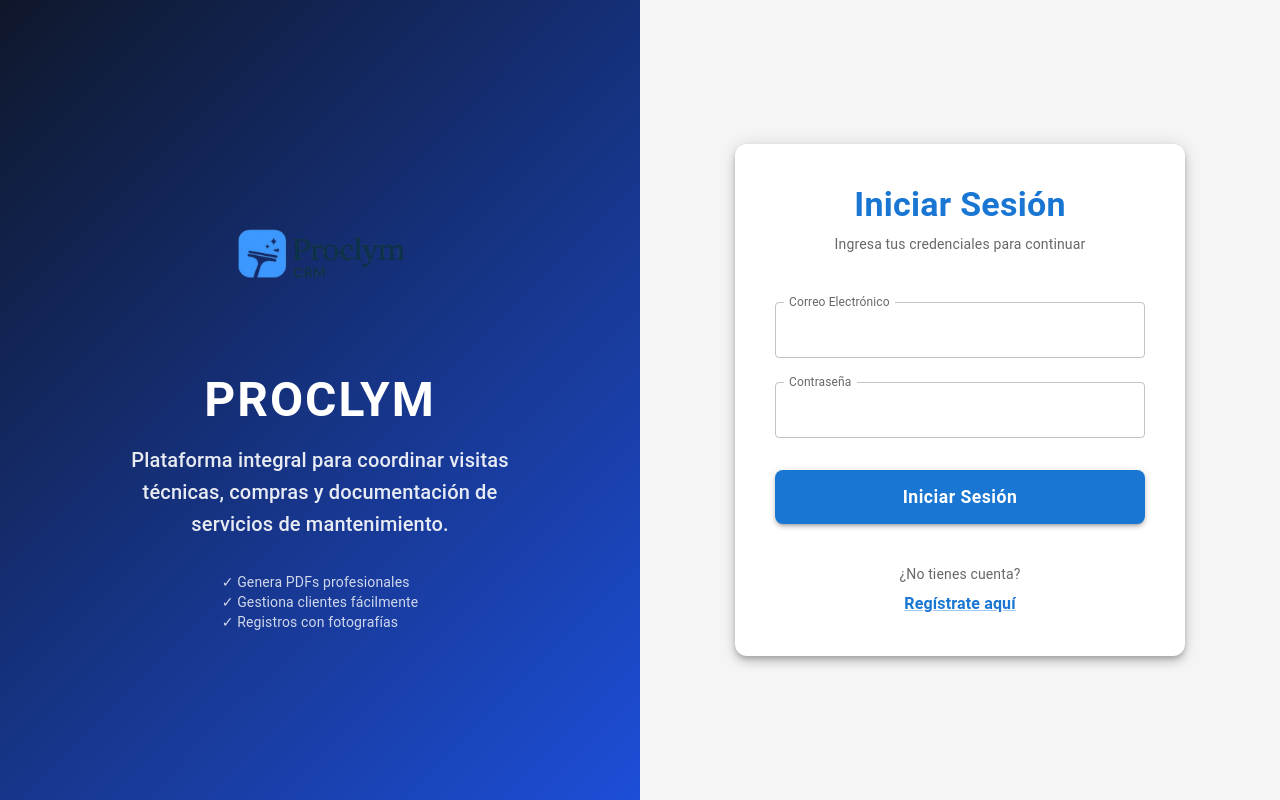
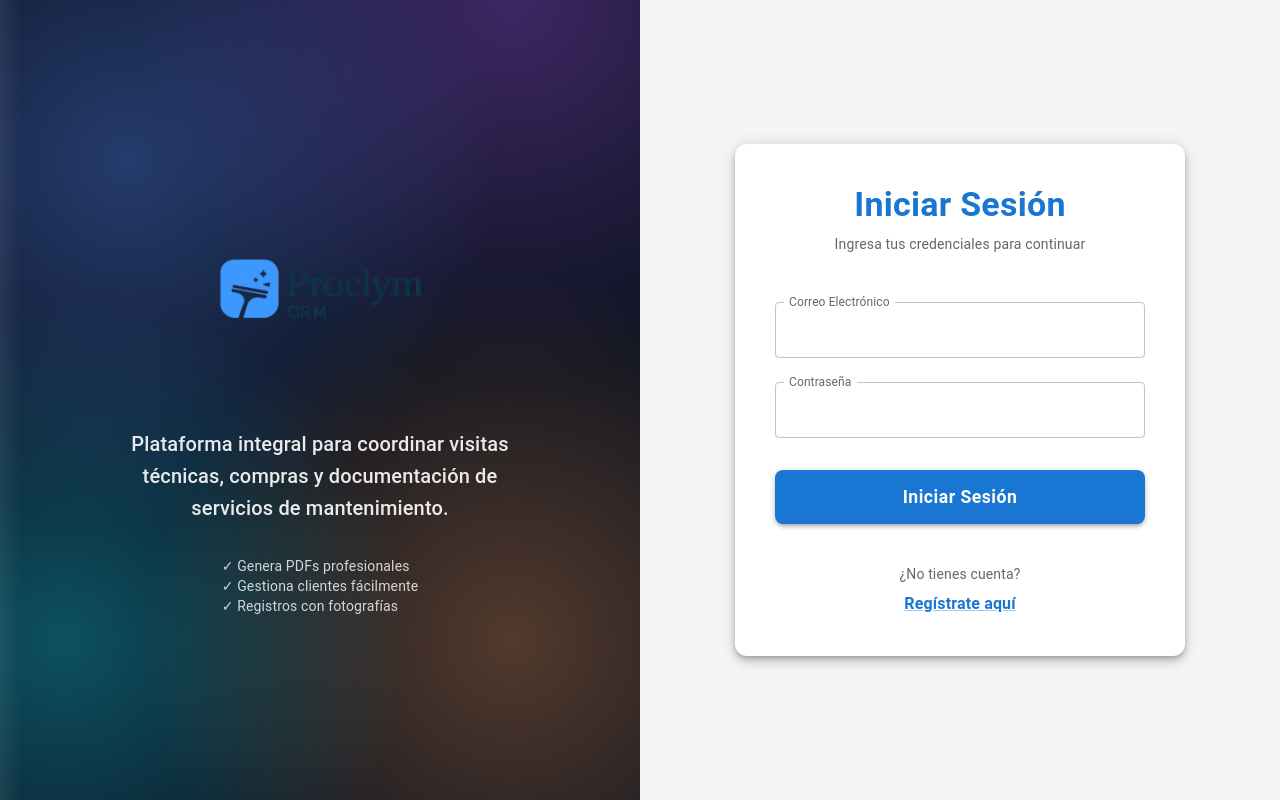
Before and after one commit to cbenigi/Infotec, a React (Create React App) app in the folder frontend/: page / in a window 1280 px wide. Built offline with nearby package versions, Linux system fonts and the light colour scheme; no server answers; some icons are missing.

Commit message:
Mejora de UI en el login

```diff
--- a/frontend/src/pages/Login.jsx
+++ b/frontend/src/pages/Login.jsx
@@ -1,12 +1,23 @@
 import React, { useState } from 'react';
-import { TextField, Button, Typography, Box, Link, Paper, Grid, InputAdornment, IconButton } from '@mui/material';
+import {
+  TextField,
+  Button,
+  Typography,
+  Box,
+  Link,
+  Paper,
+  Grid,
+  InputAdornment,
+  IconButton,
+  Avatar
+} from '@mui/material';
 import axios from '../api/axiosConfig';
 import { useNavigate, Link as RouterLink } from 'react-router-dom';
 import EmailIcon from '@mui/icons-material/Email';
 import LockIcon from '@mui/icons-material/Lock';
 import Visibility from '@mui/icons-material/Visibility';
 import VisibilityOff from '@mui/icons-material/VisibilityOff';
-import { Box as MuiBox } from '@mui/system';
+import { styled } from '@mui/system';
 
 const Login = () => {
   const [email, setEmail] = useState('');
@@ -52,24 +63,32 @@ const Login = () => {
   return (
     <Grid container sx={{ minHeight: '100vh' }}>
       {/* Columna Izquierda - Imagen/Branding */}
-      <Grid size={{ xs: 12, md: 6 }} sx={{
-        background: 'linear-gradient(135deg, #0f172a 0%, #1d4ed8 100%)',
-        display: 'flex',
-        flexDirection: 'column',
-        justifyContent: 'center',
-        alignItems: 'center',
-        color: 'white',
-        padding: 4
-      }}>
-        <MuiBox
-          component="img"
+      <Grid
+        size={{ xs: 12, md: 6 }}
+        sx={{
+          display: 'flex',
+          flexDirection: 'column',
+          justifyContent: 'center',
+          alignItems: 'center',
+          color: 'white',
+          padding: 4,
+          backgroundColor: '#0b1220',
+          backgroundImage: `
+            radial-gradient(circle at 20% 20%, rgba(86,138,255,0.35), transparent 45%),
+            radial-gradient(circle at 80% 0%, rgba(180,89,255,0.3), transparent 40%),
+            radial-gradient(circle at 10% 80%, rgba(18,227,251,0.3), transparent 40%),
+            radial-gradient(circle at 80% 80%, rgba(248,150,72,0.3), transparent 45%),
+            linear-gradient(90deg, rgba(255,255,255,0.08) 0%, rgba(255,255,255,0) 15%)`,
+          backgroundSize: 'cover, cover, cover, cover, 140px',
+          backgroundRepeat: 'no-repeat'
+        }}
+      >
+        <Avatar
           src="/ChatGPT_Image_14_nov_2025__15_45_43-removebg-preview.png"
           alt="Logo PROCLYM"
-          sx={{ width: 180, height: 'auto', mb: 3 }}
+          sx={{ width: 220, height: 220, mb: 3, backgroundColor: 'transparent' }}
+          variant="square"
         />
-        <Typography variant="h3" sx={{ fontWeight: 700, mb: 2, textAlign: 'center', letterSpacing: 2 }}>
-          PROCLYM
-        </Typography>
         <Typography variant="h6" sx={{ opacity: 0.9, textAlign: 'center', maxWidth: 420 }}>
           Plataforma integral para coordinar visitas técnicas, compras y documentación de servicios de mantenimiento.
         </Typography>
@@ -79,7 +98,6 @@ const Login = () => {
           <Typography variant="body2">✓ Registros con fotografías</Typography>
         </Box>
       </Grid>
-
       {/* Columna Derecha - Formulario */}
       <Grid size={{ xs: 12, md: 6 }} sx={{
         display: 'flex',
```
